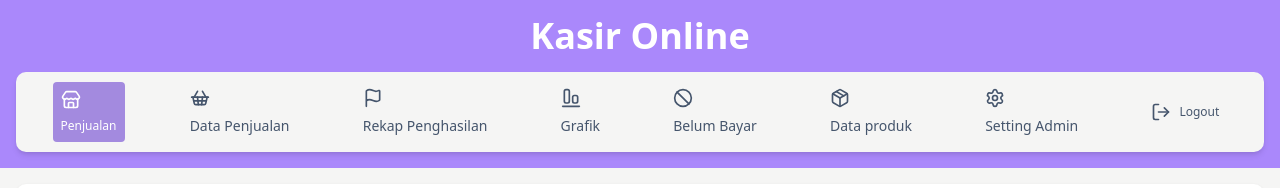
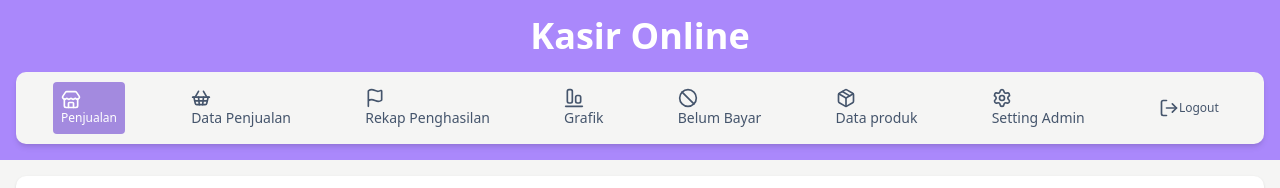
Before and after one commit to kairaolshop/newkasir, a Next.js app: page / in a window 1280 px wide. Shown: the top 188 px of the page. Built offline with nearby package versions, Linux system fonts and the light colour scheme; no server answers; the database is empty; sample sign-in values are in the browser's storage.

Commit message:
modified:   app/layout.tsx 	modified:   component/ui/main-navbar.tsx

```diff
--- a/app/layout.tsx
+++ b/app/layout.tsx
@@ -17,8 +17,8 @@ const geistMono = Geist_Mono({
 });
 
 export const metadata: Metadata = {
-  title: "Create Next App",
-  description: "Generated by create next app",
+  title: "Kasir Online",
+  description: "Aplikasi rekap Penjualan",
 };
 
 export default function RootLayout({
--- a/component/ui/main-navbar.tsx
+++ b/component/ui/main-navbar.tsx
@@ -79,7 +79,7 @@ if (!isValidPath) {
               key={route.label}
               onClick={route.onClick}
               className={cn(
-                "flex items-center gap-2 rounded p-2 transition-colors",
+                "flex items-center rounded p-2 transition-colors",
                 "text-slate-600 hover:text-red-600 hover:bg-red-100"
               )}
             >
@@ -94,7 +94,7 @@ if (!isValidPath) {
             key={route.href}
             href={route.href}
             className={cn(
-              "flex items-center gap-2 rounded md:grid-4 grid  text-xs p-2 transition-colors",
+              "flex items-center rounded md:grid-4 grid  text-xs p-2 transition-colors",
               route.active
                 ? "bg-[#a38adf] text-white"
                 : "text-slate-600 text-sm hover:text-primary hover:bg-slate-200"
```
